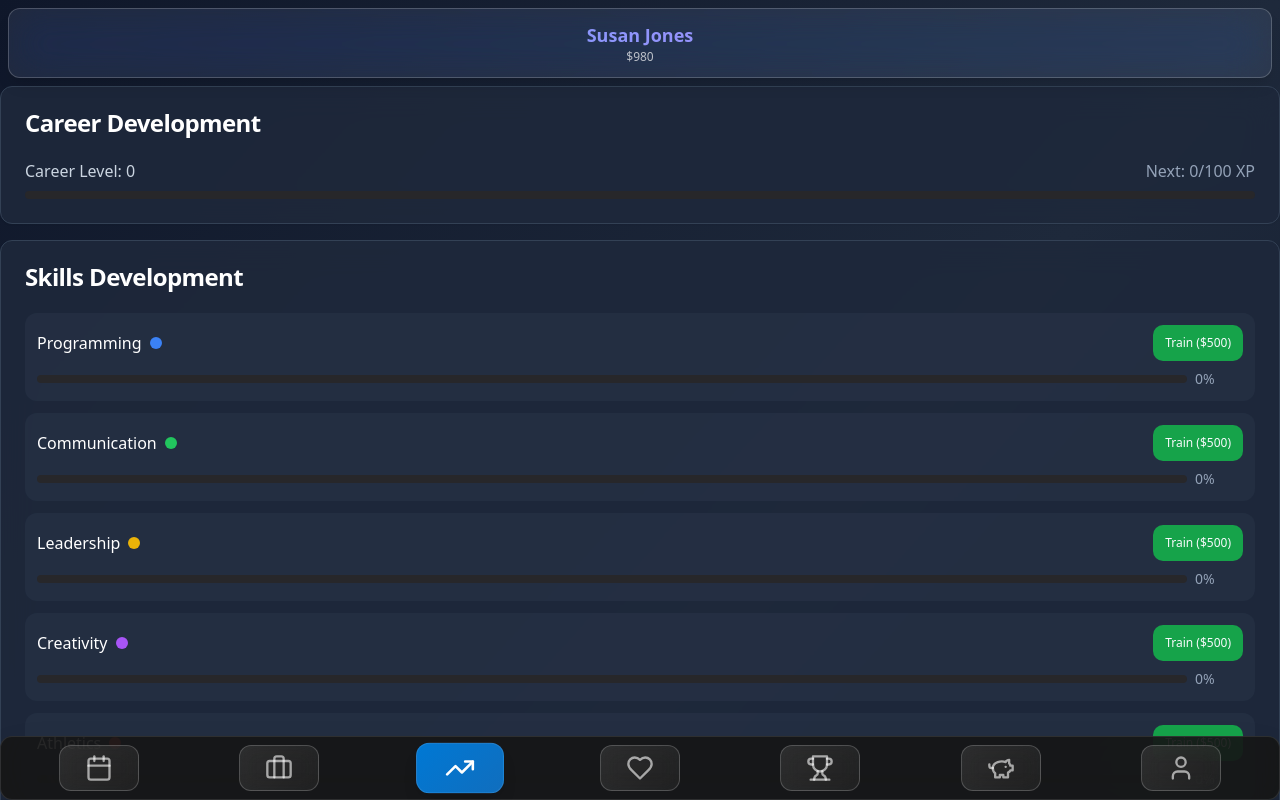
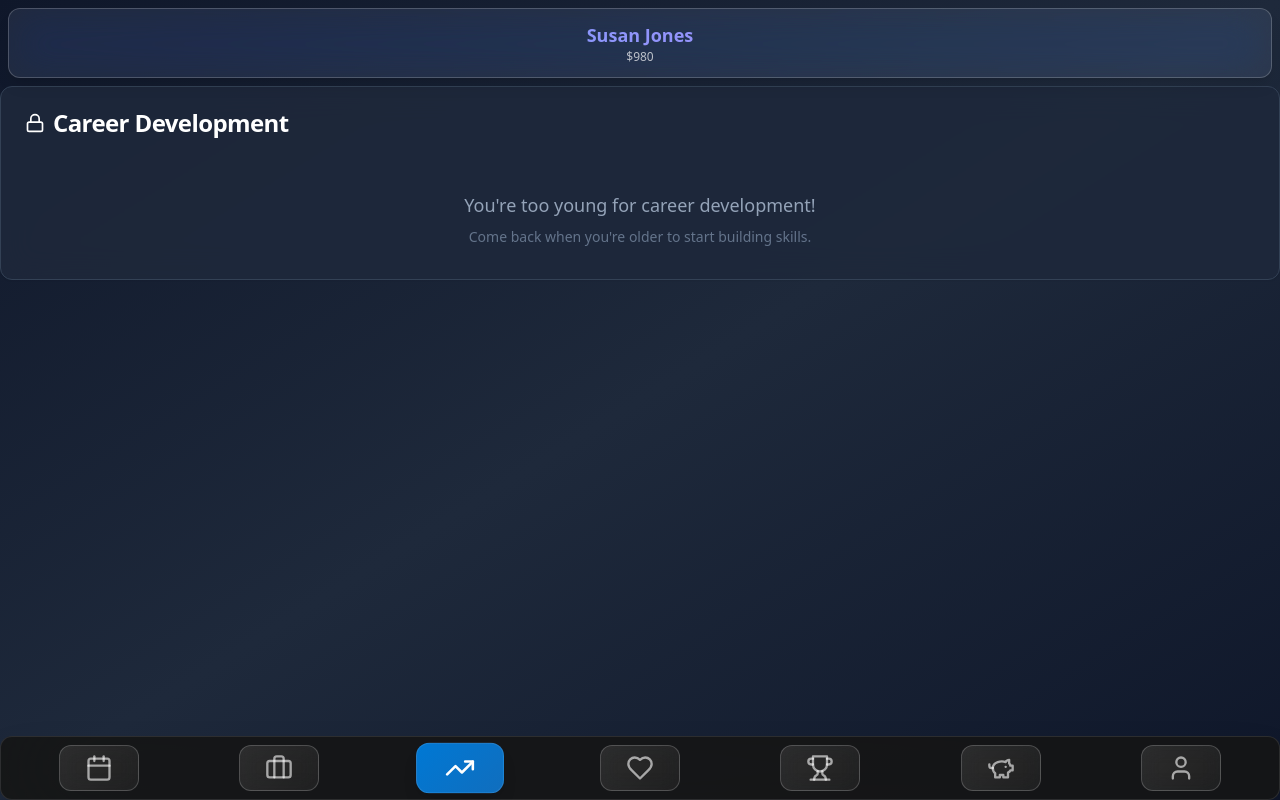
Before and after one commit to taikyrio/neon-life-reimagined, a React (Vite) app: page / in a window 1280 px wide. Both pictures are taken after a click on the button 459 px from the left and 768 px from the top of the page. Shown: the top 800 px of the page. Built offline with nearby package versions, Linux system fonts and the light colour scheme.

Commit message:
Refactor: Add unlock conditions for skills
Skills and achievements should be unlocked based on age or fulfilled conditions.

```diff
--- a/src/components/CareerDevelopment.tsx
+++ b/src/components/CareerDevelopment.tsx
@@ -2,6 +2,7 @@
 import { Card, CardContent, CardHeader, CardTitle } from '@/components/ui/card';
 import { Button } from '@/components/ui/button';
 import { Progress } from '@/components/ui/progress';
+import { Lock } from 'lucide-react';
 import { Character } from '../types/Character';
 import { SKILL_DEFINITIONS, getCareerSkillBonus } from '../types/Skills';
 import { toast } from 'sonner';
@@ -17,7 +18,16 @@ const CareerDevelopment = ({ character, onAction }: CareerDevelopmentProps) => {
   const experiencePoints = character.experiencePoints || 0;
   const nextPromotionAt = (careerLevel + 1) * 100;
 
+  // Age restrictions
+  const canTrainSkills = character.age >= 12; // Middle school age
+  const canRequestPromotion = character.age >= 16 && character.job !== 'unemployed';
+
   const skillTraining = (skillId: string) => {
+    if (!canTrainSkills) {
+      toast.error("You're too young to start skill training!");
+      return;
+    }
+
     const cost = 500;
     if (character.money < cost) {
       toast.error("Not enough money for skill training!");
@@ -33,8 +43,12 @@ const CareerDevelopment = ({ character, onAction }: CareerDevelopmentProps) => {
   };
 
   const requestPromotion = () => {
-    if (character.job === 'unemployed') {
-      toast.error("You need a job first!");
+    if (!canRequestPromotion) {
+      if (character.age < 16) {
+        toast.error("You need to be at least 16 to get promotions!");
+      } else {
+        toast.error("You need a job first!");
+      }
       return;
     }
 
@@ -57,6 +71,22 @@ const CareerDevelopment = ({ character, onAction }: CareerDevelopmentProps) => {
     }
   };
 
+  const getSkillMinAge = (skillId: string) => {
+    const ageRequirements = {
+      'programming': 12,
+      'analytics': 14,
+      'design': 8,
+      'creativity': 5,
+      'communication': 8,
+      'public_speaking': 12,
+      'leadership': 16,
+      'negotiation': 16,
+      'time_management': 10,
+      'athletics': 6
+    };
+    return ageRequirements[skillId as keyof typeof ageRequirements] || 12;
+  };
+
   const categoryColors = {
     technical: 'bg-blue-500',
     social: 'bg-green-500',
@@ -64,6 +94,29 @@ const CareerDevelopment = ({ character, onAction }: CareerDevelopmentProps) => {
     physical: 'bg-red-500',
     business: 'bg-yellow-500'
   };
+
+  if (character.age < 5) {
+    return (
+      <div className="space-y-4">
+        <Card className="bg-slate-800/90 backdrop-blur-lg border-slate-700">
+          <CardHeader>
+            <CardTitle className="text-white flex items-center gap-2">
+              <Lock size={20} />
+              Career Development
+            </CardTitle>
+          </CardHeader>
+          <CardContent className="text-center py-8">
+            <p className="text-slate-400 text-lg">
+              You're too young for career development!
+            </p>
+            <p className="text-slate-500 text-sm mt-2">
+              Come back when you're older to start building skills.
+            </p>
+          </CardContent>
+        </Card>
+      </div>
+    );
+  }
 
   return (
     <div className="space-y-4">
@@ -81,15 +134,19 @@ const CareerDevelopment = ({ character, onAction }: CareerDevelopmentProps) => {
             <Progress value={(experiencePoints / nextPromotionAt) * 100} className="h-2" />
           </div>
 
-          {character.job !== 'unemployed' && (
-            <Button
-              onClick={requestPromotion}
-              disabled={experiencePoints < nextPromotionAt}
-              className="w-full bg-blue-600 hover:bg-blue-700"
-            >
-              Request Promotion
-            </Button>
-          )}
+          <Button
+            onClick={requestPromotion}
+            disabled={!canRequestPromotion || experiencePoints < nextPromotionAt}
+            className="w-full bg-blue-600 hover:bg-blue-700 disabled:bg-slate-600"
+          >
+            {!canRequestPromotion ? (
+              character.age < 16 ? "Too Young for Promotions" : "Need a Job First"
+            ) : experiencePoints < nextPromotionAt ? (
+              "Not Enough Experience"
+            ) : (
+              "Request Promotion"
+            )}
+          </Button>
         </CardContent>
       </Card>
 
@@ -97,32 +154,52 @@ const CareerDevelopment = ({ character, onAction }: CareerDevelopmentProps) => {
       <Card className="bg-slate-800/90 backdrop-blur-lg border-slate-700">
         <CardHeader>
           <CardTitle className="text-white">Skills Development</CardTitle>
+          {!canTrainSkills && (
+            <p className="text-slate-400 text-sm">
+              Available from age 12 - focus on school for now!
+            </p>
+          )}
         </CardHeader>
         <CardContent className="space-y-3">
           {SKILL_DEFINITIONS.map((skillDef) => {
             const currentSkill = skills.find(s => s.id === skillDef.id);
             const level = currentSkill?.level || 0;
+            const minAge = getSkillMinAge(skillDef.id);
+            const isLocked = character.age < minAge;
 
             return (
-              <div key={skillDef.id} className="p-3 bg-slate-700/30 rounded-lg">
+              <div key={skillDef.id} className={`p-3 rounded-lg ${isLocked ? 'bg-slate-700/20 opacity-50' : 'bg-slate-700/30'}`}>
                 <div className="flex justify-between items-center mb-2">
                   <div className="flex items-center gap-2">
-                    <span className="text-white font-medium">{skillDef.name}</span>
+                    <span className={`text-white font-medium ${isLocked ? 'text-slate-500' : ''}`}>
+                      {skillDef.name}
+                    </span>
                     <span className={`w-3 h-3 rounded-full ${categoryColors[skillDef.category]}`} title={skillDef.category}></span>
+                    {isLocked && <Lock size={14} className="text-slate-500" />}
                   </div>
                   <Button
                     size="sm"
                     onClick={() => skillTraining(skillDef.id)}
-                    disabled={character.money < 500 || level >= 100}
-                    className="bg-green-600 hover:bg-green-700 text-xs"
+                    disabled={isLocked || !canTrainSkills || character.money < 500 || level >= 100}
+                    className="bg-green-600 hover:bg-green-700 text-xs disabled:bg-slate-600"
                   >
-                    Train ($500)
+                    {isLocked ? `Age ${minAge}+` :
+                     !canTrainSkills ? "Too Young" :
+                     character.money < 500 ? "No Money" :
+                     level >= 100 ? "Maxed" : "Train ($500)"}
                   </Button>
                 </div>
                 <div className="flex items-center gap-2">
                   <Progress value={level} className="flex-1 h-2" />
-                  <span className="text-slate-400 text-sm w-12">{level}%</span>
+                  <span className={`text-sm w-12 ${isLocked ? 'text-slate-500' : 'text-slate-400'}`}>
+                    {level}%
+                  </span>
                 </div>
+                {isLocked && (
+                  <p className="text-slate-500 text-xs mt-1">
+                    Unlocks at age {minAge}
+                  </p>
+                )}
               </div>
             );
           })}
--- a/src/types/Skills.ts
+++ b/src/types/Skills.ts
@@ -14,16 +14,16 @@ export interface CareerAdvancement {
 }
 
 export const SKILL_DEFINITIONS = [
-  { id: 'programming', name: 'Programming', category: 'technical' as const },
-  { id: 'communication', name: 'Communication', category: 'social' as const },
-  { id: 'leadership', name: 'Leadership', category: 'business' as const },
-  { id: 'creativity', name: 'Creativity', category: 'creative' as const },
-  { id: 'athletics', name: 'Athletics', category: 'physical' as const },
-  { id: 'negotiation', name: 'Negotiation', category: 'business' as const },
-  { id: 'design', name: 'Design', category: 'creative' as const },
-  { id: 'analytics', name: 'Analytics', category: 'technical' as const },
-  { id: 'public_speaking', name: 'Public Speaking', category: 'social' as const },
-  { id: 'time_management', name: 'Time Management', category: 'business' as const }
+  { id: 'programming', name: 'Programming', category: 'technical' as const, minAge: 12 },
+  { id: 'communication', name: 'Communication', category: 'social' as const, minAge: 8 },
+  { id: 'leadership', name: 'Leadership', category: 'business' as const, minAge: 16 },
+  { id: 'creativity', name: 'Creativity', category: 'creative' as const, minAge: 5 },
+  { id: 'athletics', name: 'Athletics', category: 'physical' as const, minAge: 6 },
+  { id: 'negotiation', name: 'Negotiation', category: 'business' as const, minAge: 16 },
+  { id: 'design', name: 'Design', category: 'creative' as const, minAge: 8 },
+  { id: 'analytics', name: 'Analytics', category: 'technical' as const, minAge: 14 },
+  { id: 'public_speaking', name: 'Public Speaking', category: 'social' as const, minAge: 12 },
+  { id: 'time_management', name: 'Time Management', category: 'business' as const, minAge: 10 }
 ];
 
 export const getCareerSkillBonus = (skills: Skill[], careerType: string): number => {
```
